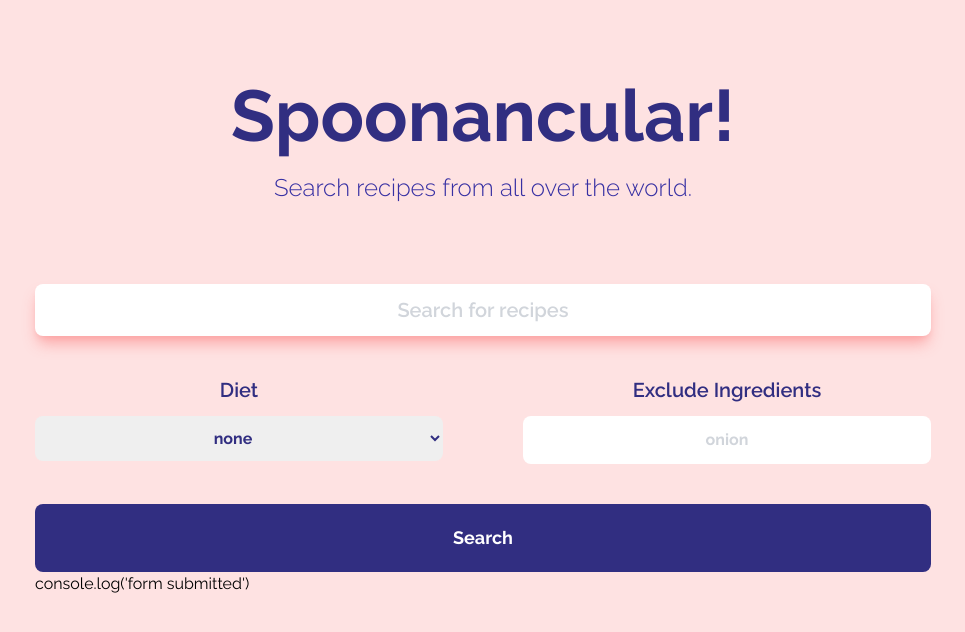
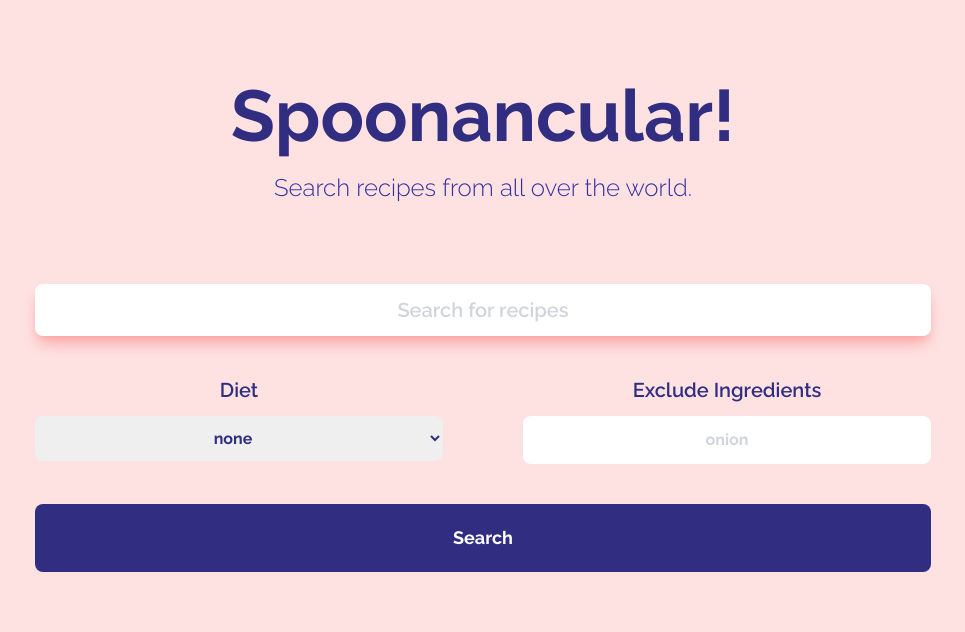
Before and after one commit to shymala-sidharth/Recipe-App, a Next.js app: page / in a window 1280 px wide. Shown: the top 632 px of the page, without its empty margins (157-1122 px from the left). Built offline with nearby package versions, Linux system fonts and the light colour scheme.

Commit message:
updated styling now working on functionality 2

```diff
--- a/pages/index.tsx
+++ b/pages/index.tsx
@@ -1,6 +1,11 @@
+import { useState } from "react";
+
+export default function Home() {
 
 
-export default function Home() {
+
+
+
 	return (
 		<div className="flex flex-col md:px-12 px-0 relative bg-red-100 font-raleway items-center min-h-screen">
 			<h1 className="text-7xl font-bold text-indigo-900 mt-20">
@@ -34,13 +39,13 @@ export default function Home() {
             </div>
         </div>
 
-            <button className="mt-10 w-full rounded-lg px-5 py-5 bg-indigo-900 text-white font-bold text-lg hover:bg-red-300 transition-colors duration-300 sm:px-10" >Search</button>
+            <button className="mt-10 w-full rounded-lg px-5 py-5 bg-indigo-900 text-white font-bold text-lg hover:bg-red-300 transition-colors duration-300 sm:px-10">Search</button>
 
 
 
 
 
-console.log('form submitted')
+
       </form>
 
 
```
